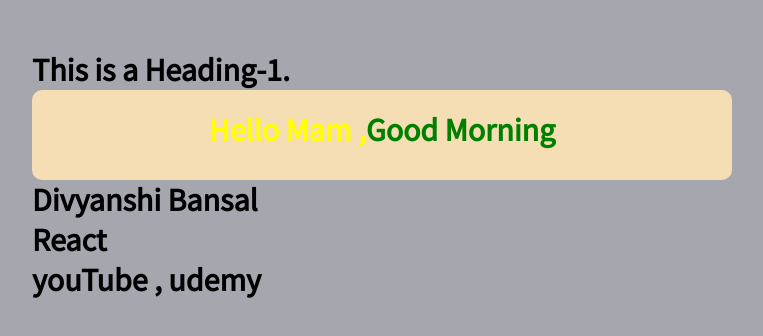
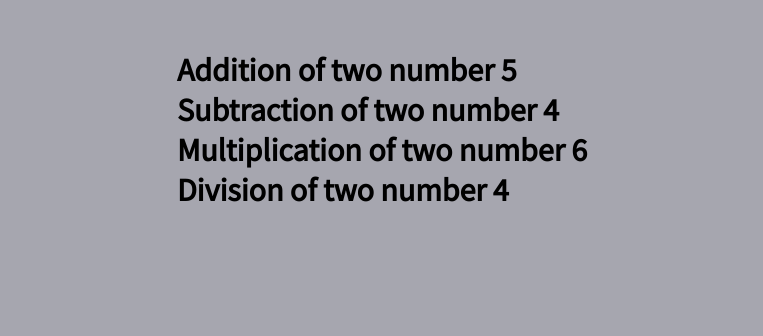
Before and after one commit to Divyanshi-Bansal/Practice-React, a React (Create React App) app: page / in a window 1280 px wide. Shown: the top 336 px of the page, without its empty margins (258-1021 px from the left). Built offline with nearby package versions, Linux system fonts and the light colour scheme.

Commit message:
made calculator

```diff
--- /dev/null
+++ b/src/Practice/Add.jsx
@@ -0,0 +1,8 @@
+import React from 'react';
+import ReactDOM from 'react-dom';
+
+function Add(x,y){
+    return x+y;
+}
+
+export default Add;
--- /dev/null
+++ b/src/Practice/Division.jsx
@@ -0,0 +1,8 @@
+import React from 'react';
+import ReactDOM from 'react-dom';
+
+function Division(x,y){
+    return x/y;
+}
+
+export default Division;
--- /dev/null
+++ b/src/Practice/Multiply.jsx
@@ -0,0 +1,8 @@
+import React from 'react';
+import ReactDOM from 'react-dom';
+
+function Multiply(x,y){
+    return x*y;
+}
+
+export default Multiply;
--- /dev/null
+++ b/src/Practice/Subtract.jsx
@@ -0,0 +1,8 @@
+import React from 'react';
+import ReactDOM from 'react-dom';
+
+function Subtract(x,y){
+    return x-y ;
+}
+
+export default Subtract;
--- /dev/null
+++ b/src/Projects/Calculator.js
@@ -0,0 +1,16 @@
+import React from 'react';
+import ReactDOM from 'react-dom';
+import Add from '../Practice/Add';
+import Division from '../Practice/Division';
+import Multiply from '../Practice/Multiply';
+import Subtract from '../Practice/Subtract';
+
+
+// function Calculator(){
+//         <h1>Addition of two number {Add(2,3)}</h1>,
+//         <h1>Subtraction of two number {Subtract(7,3)}</h1>,
+//         <h1>Multiplication of two number {Multiply(2,3)}</h1>,
+//         <h1>Division of two number {Division(8,2)}</h1>
+// }
+
+// export default Calculator;
--- a/src/index.js
+++ b/src/index.js
@@ -5,30 +5,12 @@ import App from './App';
 import reportWebVitals from './reportWebVitals';
 import Heading from './Practice/Heading';
 import * as app1 from './Practice/App';
+// import Calculator from './Projects/Calculator';
+import Add from './Practice/Add';
+import Division from './Practice/Division';
+import Multiply from './Practice/Multiply';
+import Subtract from './Practice/Subtract';
 
-const wishColor = {
-  color:"pink"
-};
-
-const time = new Date().getHours();
-
-var wish = "";
-if(time >=4 && time < 12){
-  wish = "Good Morning";
-  wishColor.color = 'green';
-}
-else if(time >=12 && time <= 16){
-  wish = "Good Afternoon";
-  wishColor.color = 'yellow';
-}
-else if(time >= 17 && time <= 19){
-  wish = "Good Evening";
-  wishColor.color = 'red';
-}
-else{
-  wish = "Good night";
-  wishColor.color = 'black';
-}
 
 
 ReactDOM.render(
@@ -36,12 +18,10 @@ ReactDOM.render(
   //   <App />
   // </React.StrictMode>
   <>
-    <Heading />
-    <h1 className="heading">Hello Mam ,<span style={wishColor}>{`${wish}`}</span></h1>
-    <h1>{app1.default}</h1>
-    <h1>{app1.subject}</h1>
-    <h1>{app1.medium +" , "+  app1.another}</h1>
-
+    <h1>Addition of two number {Add(2,3)}</h1>
+    <h1>Subtraction of two number {Subtract(7,3)}</h1>
+    <h1>Multiplication of two number {Multiply(2,3)}</h1>
+    <h1>Division of two number {Division(8,2)}</h1>
   </>
   ,
   document.getElementById('root')
```
